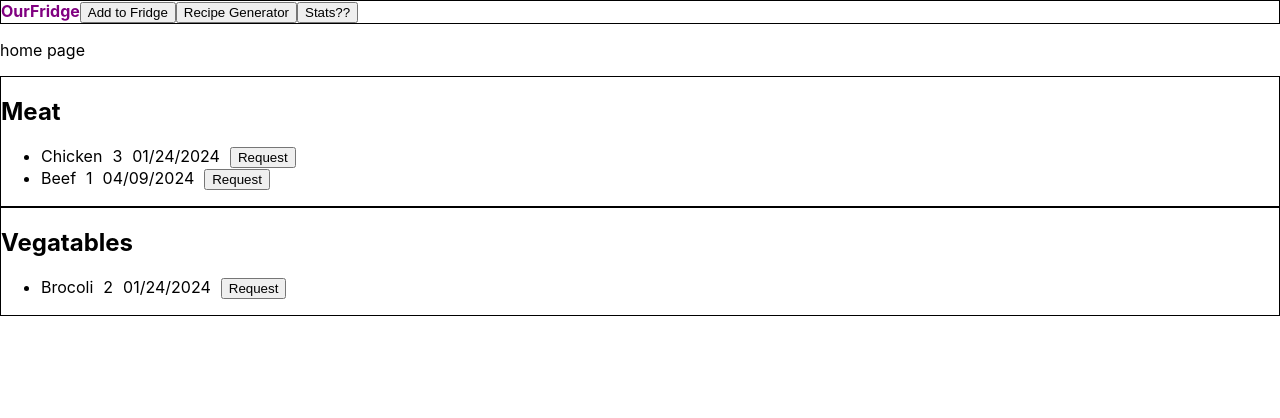
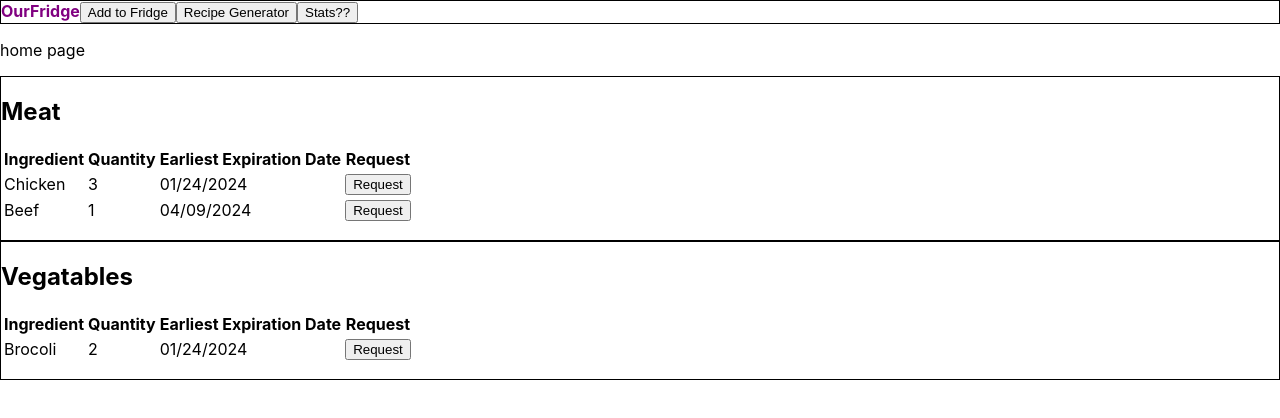
Before and after one commit to hailenwashere/hackwapro, a React (Create React App) app in the folder my-app/: page / in a window 1280 px wide. Shown: the top 418 px of the page. Built offline with nearby package versions, Linux system fonts and the light colour scheme.

Commit message:
Changed lists to table format

```diff
--- a/my-app/src/components/Fridge.js
+++ b/my-app/src/components/Fridge.js
@@ -7,13 +7,22 @@ export default function Fridge({ props }) {
   return (
     <div className="fridge">
       <h2>{props.category_name}</h2>
-      <ul>
-        {items.map((item) => (
-          <li>
+      <table>
+        <thead>
+          <tr>
+            <th>Ingredient</th>
+            <th>Quantity</th>
+            <th>Earliest Expiration Date</th>
+            <th>Request</th>
+          </tr>
+        </thead>
+        <tbody>
+          {items.map((item) => (
             <ListItem props={item} />
-          </li>
-        ))}
-      </ul>
+          ))}
+        </tbody>
+      </table>
+      <ul></ul>
     </div>
   );
 }
--- a/my-app/src/components/ListItem.js
+++ b/my-app/src/components/ListItem.js
@@ -4,13 +4,13 @@ export default function ListItem({ props }) {
   //console.log(props);
 
   return (
-    <div className="listItem" style={{ display: 'flex' }}>
-      <div style={{ marginRight: '10px' }}>{props.ingredient_name}</div>
-      <div style={{ marginRight: '10px' }}>{props.total_quantity}</div>
-      <div style={{ marginRight: '10px' }}>{props.min_expiry}</div>
-      <div>
+    <tr className="listItem">
+      <td>{props.ingredient_name}</td>
+      <td>{props.total_quantity}</td>
+      <td>{props.min_expiry}</td>
+      <td>
         <button>Request</button>
-      </div>
-    </div>
+      </td>
+    </tr>
   );
 }
```
